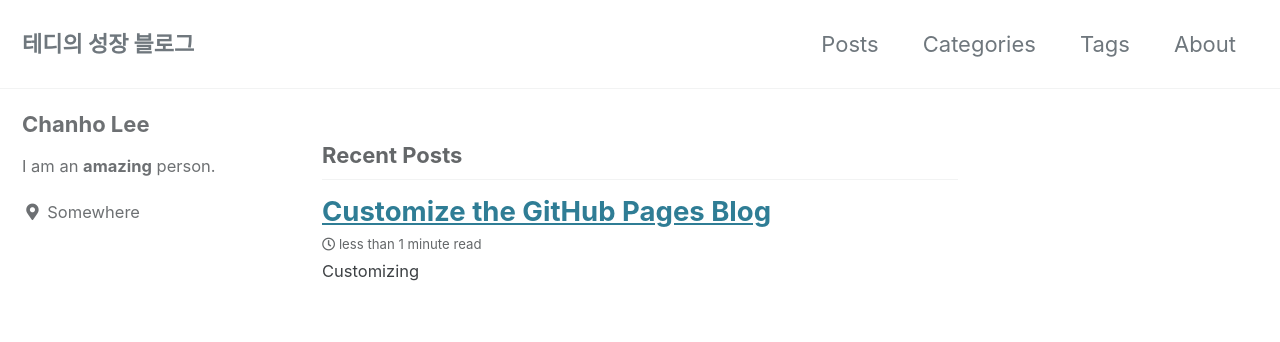
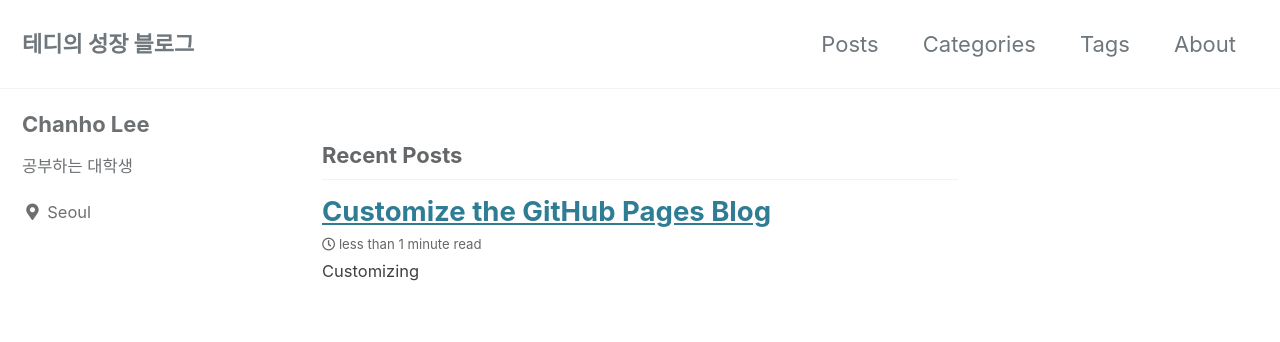
Before and after one commit to teddygood/old-blog, a Jekyll site: the page built from index.html, in a window 1280 px wide. Shown: the top 342 px of the page. Built offline with Jekyll 4.4.1, drawn with Linux system fonts in a browser that asks for light colours; cached includes are drawn as plain includes; the list of posts is cut into pages by our own code.

Commit message:
modify '_config.yml'

```diff
--- a/_config.yml
+++ b/_config.yml
@@ -10,8 +10,8 @@
 # Review documentation to determine if you should use `theme` or `remote_theme`
 # https://mmistakes.github.io/minimal-mistakes/docs/quick-start-guide/#installing-the-theme
 
-theme                    : "minimal-mistakes-jekyll"
-# remote_theme           : "mmistakes/minimal-mistakes"
+theme                  : "minimal-mistakes-jekyll"
+# remote_theme             : "mmistakes/minimal-mistakes"
 minimal_mistakes_skin    : "default" # "air", "aqua", "contrast", "dark", "dirt", "neon", "mint", "plum", "sunrise"
 
 # Site Settings
@@ -95,8 +95,8 @@ analytics:
 author:
   name             : "Chanho Lee"
   avatar           : # path of avatar image, e.g. "/assets/images/bio-photo.jpg"
-  bio              : "I am an **amazing** person."
-  location         : "Somewhere"
+  bio              : "공부하는 대학생"
+  location         : "Seoul"
   email            :
   links:
     - label: "Email"
```
